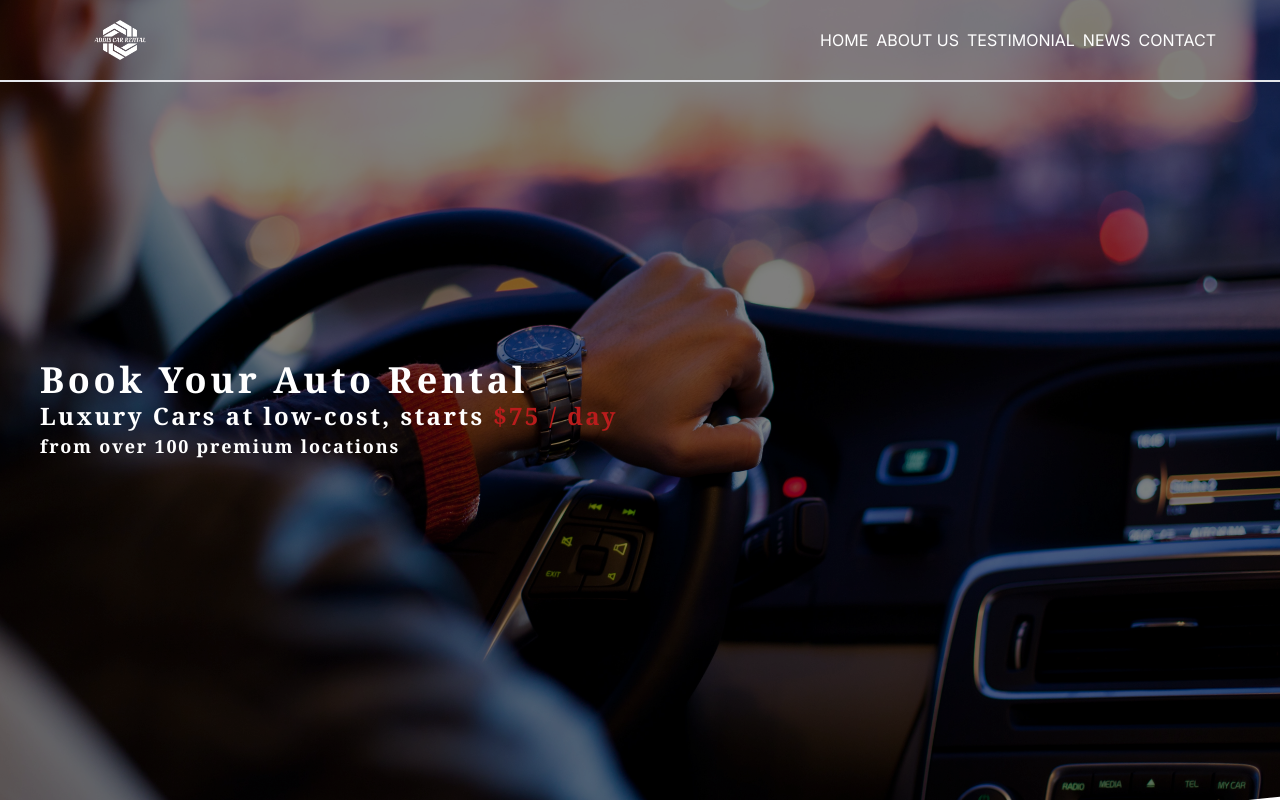
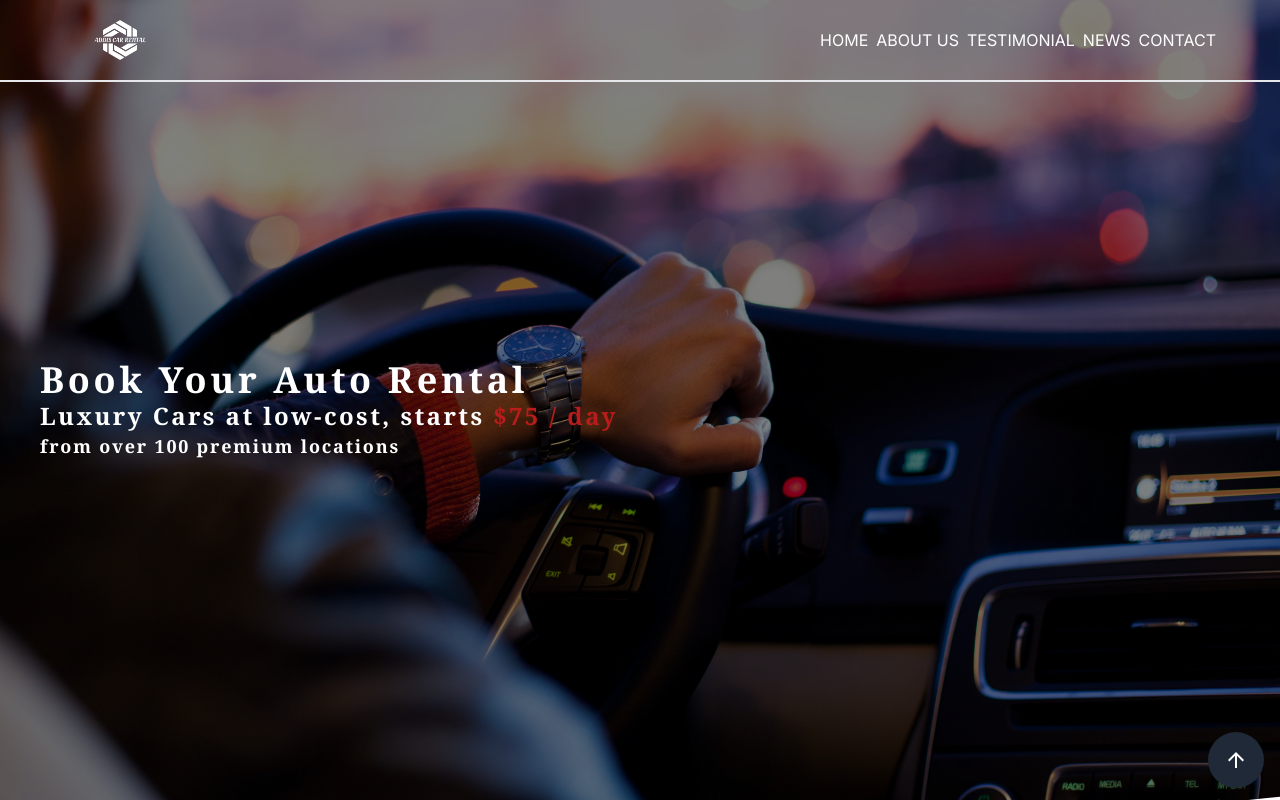
Before and after one commit to DAdawit/car-rental, a Next.js app: page / in a window 1280 px wide. Shown: the top 800 px of the page. Built offline with nearby package versions, Linux system fonts and the light colour scheme.

Commit message:
nav drawer

```diff
--- a/app/page.tsx
+++ b/app/page.tsx
@@ -1,3 +1,5 @@
+"use client";
+import ArrowUpwardIcon from "@mui/icons-material/ArrowUpward";
 import NavBar from "@/common/NavBar";
 import ContactNumber from "@/components/Home/ContactNumber";
 import CustomerReviews from "@/components/Home/CustomerReviews";
@@ -11,23 +13,42 @@ import RentalService from "@/components/Home/RentalService";
 import Image from "next/image";
 import Link from "next/link";
 import Footer from "@/common/Footer";
+import MoveToTop from "@/common/MoveToTop";
 
 export default function Home() {
   return (
     <>
       <main className="overflow-hidden">
-        <Hero />
+        <section id="Nav">
+          <Hero />
+        </section>
         <OurBenefit />
         <HowItWorks />
         <RentalFleets />
         <RentalCars />
-        <RentalService />
-        <ContactNumber />
-        <CustomerReviews />
-        <LatestNews />
+        <section id="about">
+          <RentalService />
+        </section>
+        <section id="contact">
+          <ContactNumber />
+        </section>
+        <section id="testimonial">
+          <CustomerReviews />
+        </section>
+        <section id="news">
+          <LatestNews />
+        </section>
         <section className="bg-gray-900 mt-16 py-10">
           <Footer />
         </section>
+
+        {/* <MoveToTop /> */}
+        <Link
+          href="#Nav"
+          className="fixed bottom-3 right-4  flex items-center bg-gray-800 justify-center flex-col w-14 h-14 rounded-full  bg-bgButton text-white"
+        >
+          <ArrowUpwardIcon />
+        </Link>
       </main>
     </>
   );
--- /dev/null
+++ b/common/MoveToTop.tsx
@@ -0,0 +1,15 @@
+"use client";
+import ArrowUpwardIcon from "@mui/icons-material/ArrowUpward";
+import Link from "next/link";
+const MoveToTop = () => {
+  return (
+    <Link
+      href="#Nav"
+      className="fixed bottom-0  flex items-center bg-gray-500 justify-center flex-col w-14 h-14 rounded-full  bg-bgButton text-white"
+    >
+      <ArrowUpwardIcon />
+    </Link>
+  );
+};
+
+export default MoveToTop;
--- /dev/null
+++ b/common/NavDrawer.tsx
@@ -0,0 +1,145 @@
+"use client";
+import * as React from "react";
+import Box from "@mui/material/Box";
+import Drawer from "@mui/material/Drawer";
+import { IconButton } from "@mui/material";
+import MenuIcon from "@mui/icons-material/Menu";
+import InfoIcon from "@mui/icons-material/Info";
+import Image from "next/image";
+type Anchor = "right";
+import CloseIcon from "@mui/icons-material/Close";
+import BeenhereIcon from "@mui/icons-material/Beenhere";
+import Link from "next/link";
+import HomeIcon from "@mui/icons-material/Home";
+import NewspaperIcon from "@mui/icons-material/Newspaper";
+import ReadMoreIcon from "@mui/icons-material/ReadMore";
+import ContactPageIcon from "@mui/icons-material/ContactPage";
+export default function NavDrawer() {
+  const [state, setState] = React.useState({
+    right: false,
+  });
+
+  const toggleDrawer =
+    (anchor: Anchor, open: boolean) =>
+    (event: React.KeyboardEvent | React.MouseEvent) => {
+      setState({ ...state, [anchor]: open });
+    };
+
+  return (
+    <div>
+      {(["right"] as const).map((anchor) => (
+        <React.Fragment key={anchor}>
+          <button></button>
+          <IconButton
+            onClick={toggleDrawer(anchor, true)}
+            sx={{
+              color: "white",
+            }}
+          >
+            <MenuIcon />
+          </IconButton>
+          <Drawer
+            anchor={"right"}
+            open={state["right"]}
+            onClose={toggleDrawer("right", false)}
+          >
+            <Box
+              sx={{
+                width: 250,
+                backgroundColor: "#111827",
+                height: "100%",
+              }}
+              role="presentation"
+              onClick={toggleDrawer("right", false)}
+              onKeyDown={toggleDrawer("right", false)}
+            >
+              <div className="overflow-x-hidden px-3">
+                <div className="flex px-5 text-white mt-8">
+                  <IconButton
+                    sx={{
+                      color: "white",
+                    }}
+                  >
+                    <CloseIcon />
+                  </IconButton>
+                </div>
+                <div className=" flex justify-center mt-8">
+                  <Image
+                    src="/logo.png"
+                    alt="spector"
+                    width={150}
+                    height={100}
+                    className="self-center object-contain"
+                  />
+                </div>
+                <section className="mt-10 flex flex-col gap-2 pl-3">
+                  <Link
+                    href="/"
+                    className="text-white font-medium font-sans tracking-wider flex justify-start items-center gap-2 text-primary  border-2 border-primary rounded-lg px-2"
+                  >
+                    <HomeIcon className="text-2xl text-white" />
+                    Home
+                  </Link>
+
+                  <Link
+                    href="/testimonial"
+                    className="text-white font-medium font-sans tracking-wider flex justify-start items-center gap-2 text-primary  border-2 border-primary rounded-lg px-2"
+                  >
+                    <BeenhereIcon className="text-2xl text-white" />
+                    TESTIMONIAL
+                  </Link>
+                  <Link
+                    href="#news"
+                    className="text-white font-medium font-sans tracking-wider flex justify-start items-center gap-2 text-primary  border-2 border-primary rounded-lg px-2"
+                  >
+                    <NewspaperIcon className="text-2xl" />
+                    NEWS
+                  </Link>
+                  <Link
+                    href="/#about"
+                    className="text-white font-medium font-sans tracking-wider flex justify-start items-center gap-2 text-primary  border-2 border-primary rounded-lg px-2"
+                  >
+                    <InfoIcon className="text-2xl text-white" />
+                    ABOUT US
+                  </Link>
+                  <Link
+                    href="#contact"
+                    className="text-white font-medium font-sans tracking-wider flex justify-start items-center gap-2 text-primary  border-2 border-primary rounded-lg px-2"
+                  >
+                    <ContactPageIcon className="text-2xl" />
+                    CONTACT
+                  </Link>
+                </section>
+
+                <section className="mt-14">
+                  <h1 className="text-white text-center font-serif tracking-wider text-2xl ">
+                    Visit Us
+                  </h1>
+                  <h3 className="text-white text-center text-sm font-medium tracking-wide">
+                    Addis Ababa , Ethiopia
+                  </h3>
+
+                  <h3 className="text-white text-center text-sm font-medium tracking-wide">
+                    Open: 8.00 am - 2.30pm
+                  </h3>
+                  <h3 className="text-white text-center text-sm font-medium tracking-wide">
+                    dawitccnt@gmail.com
+                  </h3>
+                </section>
+
+                <section className="mt-5 text-white">
+                  <h2 className="text-center text-gray-200 font-bold tracking-wider">
+                    Reserve Now
+                  </h2>
+                  <h2 className="text-center text-primary font-bold text-2xl">
+                    +251936207512
+                  </h2>
+                </section>
+              </div>
+            </Box>
+          </Drawer>
+        </React.Fragment>
+      ))}
+    </div>
+  );
+}
--- a/components/Home/Hero.tsx
+++ b/components/Home/Hero.tsx
@@ -1,3 +1,4 @@
+import NavDrawer from "@/common/NavDrawer";
 import NavBar from "@/common/NavBar";
 import Image from "next/image";
 import Link from "next/link";
@@ -25,22 +26,25 @@ const Hero = () => {
                 className="h-10 w-28 object-contain"
               />
             </div>
-            <div className="flex space-x-2 text-white ">
-              <Link href="/" className="">
+            <div className="flex justify-center items-center space-x-2 text-white ">
+              <Link href="/" className="hidden sm:flex">
                 HOME
               </Link>
-              <Link href="/about" className="">
+              <Link href="#about" className="hidden sm:flex">
                 ABOUT US
               </Link>
-              <Link href="/testimonial" className="">
+              <Link href="#testimonial" className="hidden sm:flex">
                 TESTIMONIAL
               </Link>
-              <Link href="/news" className="">
+              <Link href="#news" className="hidden sm:flex">
                 NEWS
               </Link>
-              <Link href="/contactus" className="">
+              <Link href="#contact" className="hidden sm:flex">
                 CONTACT
               </Link>
+              <span className="sm:hidden">
+                <NavDrawer />
+              </span>
             </div>
           </div>
         </div>
```
